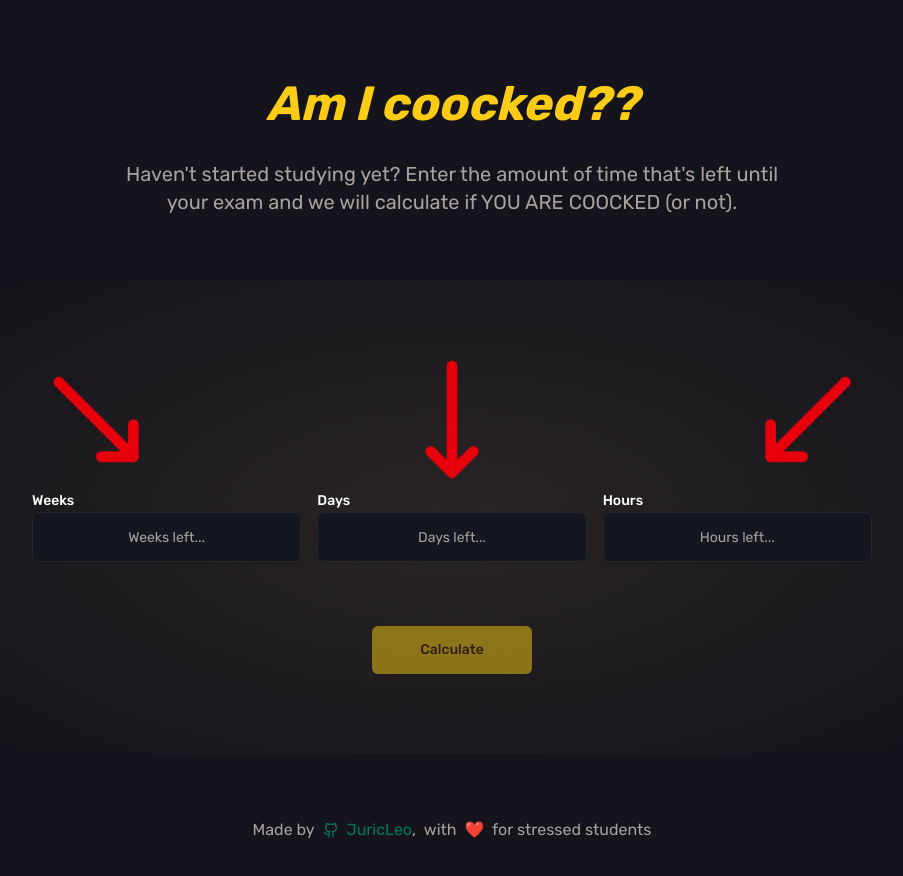
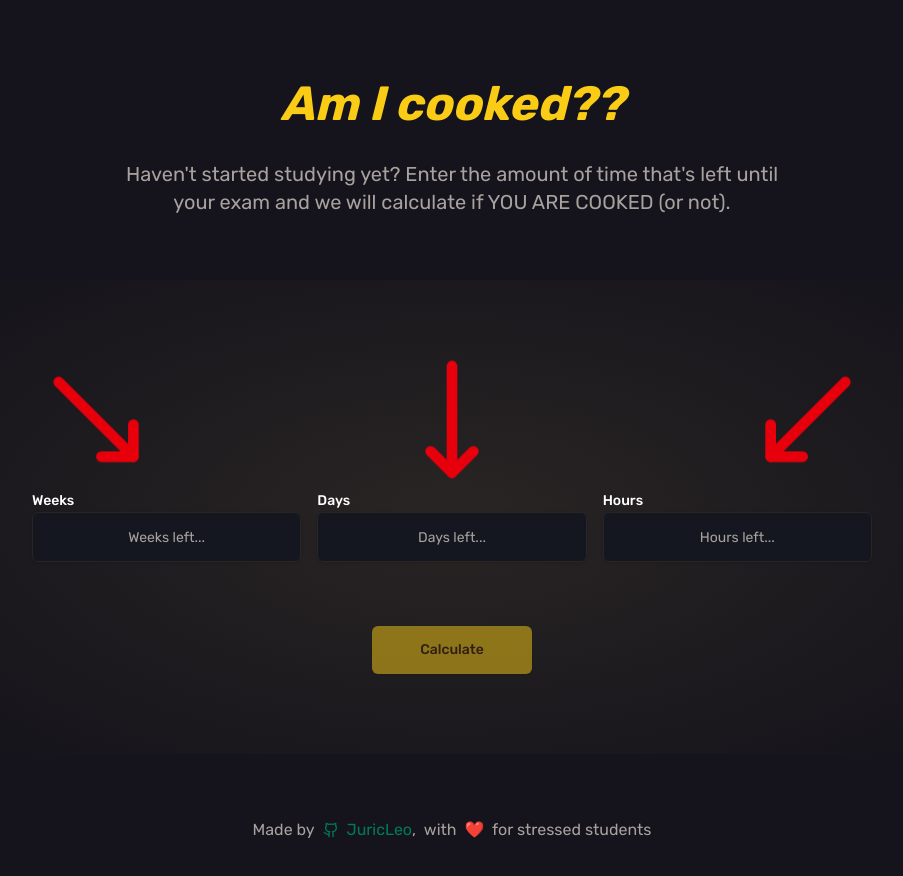
Before and after one commit to JuricLeo/am-i-coocked, a Next.js app: page / in a window 1280 px wide. Shown: the top 876 px of the page, without its empty margins (188-1091 px from the left). Built offline with nearby package versions, Linux system fonts and the light colour scheme.

Commit message:
typo fix 💀

```diff
--- a/src/app/layout.tsx
+++ b/src/app/layout.tsx
@@ -8,10 +8,10 @@ const font = Rubik({
 });
 
 export const metadata: Metadata = {
-  title: "Coocked?",
+  title: "Cooked?",
   description:
-    "Find out if you're totally coocked or if you still have a chance to start studying! Enter the amount of time that's left until your exam and brace yourself.",
-  keywords: ["coocked", "study hours", "exam stress", "am I coocked?"],
+    "Find out if you're totally cooked or if you still have a chance to start studying! Enter the amount of time that's left until your exam and brace yourself.",
+  keywords: ["cooked", "study hours", "exam stress", "am I cooked?"],
 };
 
 export default function RootLayout({
--- a/src/app/page.tsx
+++ b/src/app/page.tsx
@@ -5,11 +5,11 @@ export default function Home() {
   return (
     <main className="py-20 px-4 w-full min-h-screen relative">
       <h1 className="text-center text-5xl font-bold text-primary italic">
-        Am I coocked??
+        Am I cooked??
       </h1>
       <p className="text-center text-muted-foreground mt-8 text-xl max-w-2xl mx-auto">
         Haven&apos;t started studying yet? Enter the amount of time that&apos;s
-        left until your exam and we will calculate if YOU ARE COOCKED (or not).
+        left until your exam and we will calculate if YOU ARE COOKED (or not).
       </p>
       <Calculator />
 
--- a/src/components/global/calculator.tsx
+++ b/src/components/global/calculator.tsx
@@ -52,9 +52,9 @@ export const Calculator = () => {
     const totalHours = Number(weeks) * 168 + Number(days) * 24 + Number(hours);
 
     if (totalHours <= 24) {
-      setResultImage("/coocked.webp");
+      setResultImage("/cooked.webp");
     } else {
-      setResultImage("/not-coocked.webp");
+      setResultImage("/not-cooked.webp");
     }
     console.log("Current resultImage:", resultImage);
 
@@ -71,11 +71,11 @@ export const Calculator = () => {
           <p className="text-2xl text-center mb-12 font-bold text-muted-foreground flex items-baseline">
             You
             <span className="text-primary mx-2 whitespace-nowrap">
-              {resultImage === "/coocked.webp" ? "ARE" : "ARE NOT"}
+              {resultImage === "/cooked.webp" ? "ARE" : "ARE NOT"}
             </span>
-            coocked!
+            cooked!
             <span className="text-muted-foreground/80 ml-2 text-sm">
-              {resultImage === "/not-coocked.webp" && "(yet...)"}
+              {resultImage === "/not-cooked.webp" && "(yet...)"}
             </span>
           </p>
           <Image
```
